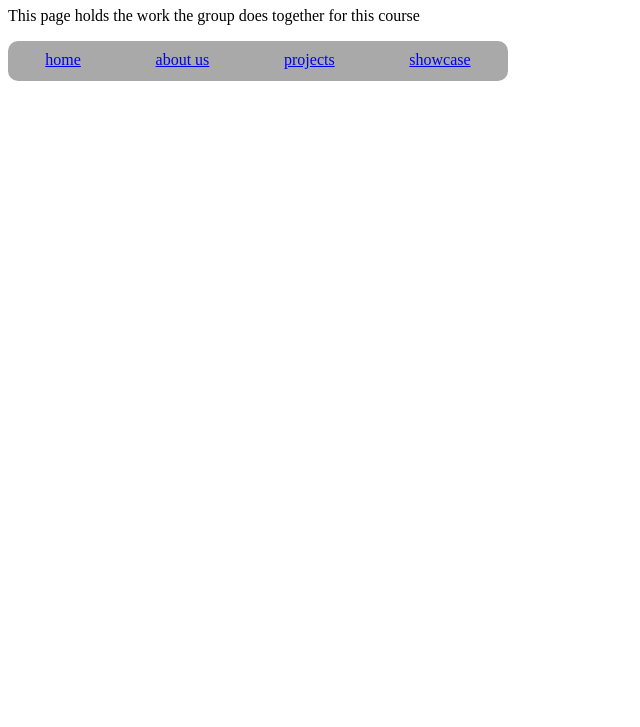
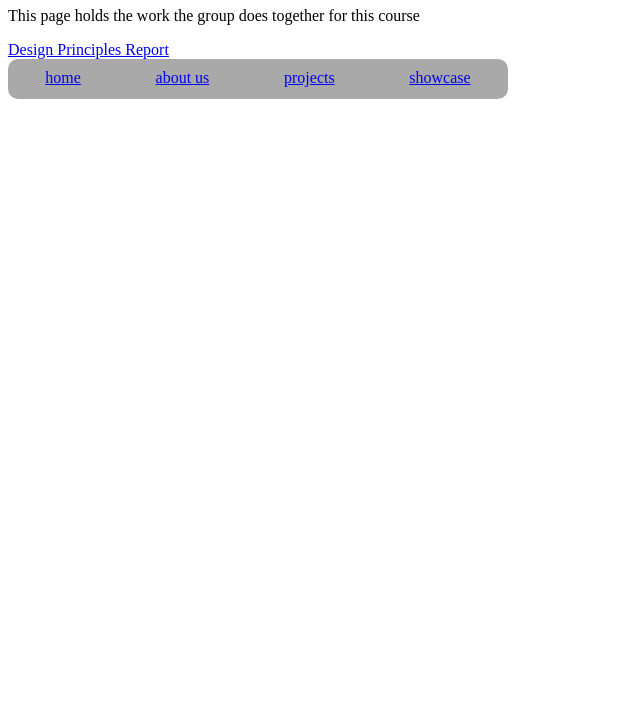
Before and after one commit to kavinsrith/1xd3_proj, a plain HTML site: page showcase.html in a window 1280 px wide. Shown: the part 73-800 px from the top of the page, without its empty margins (0-640 px from the left). Drawn offline with Linux system fonts and the light colour scheme.

Commit message:
update showcase

```diff
--- a/showcase.html
+++ b/showcase.html
@@ -18,6 +18,7 @@
         <p>
             This page holds the work the group does together for this course
         </p>
+        <a href="designreport.html">Design Principles Report</a>
     </div>
 
     <div class="nav">
```
